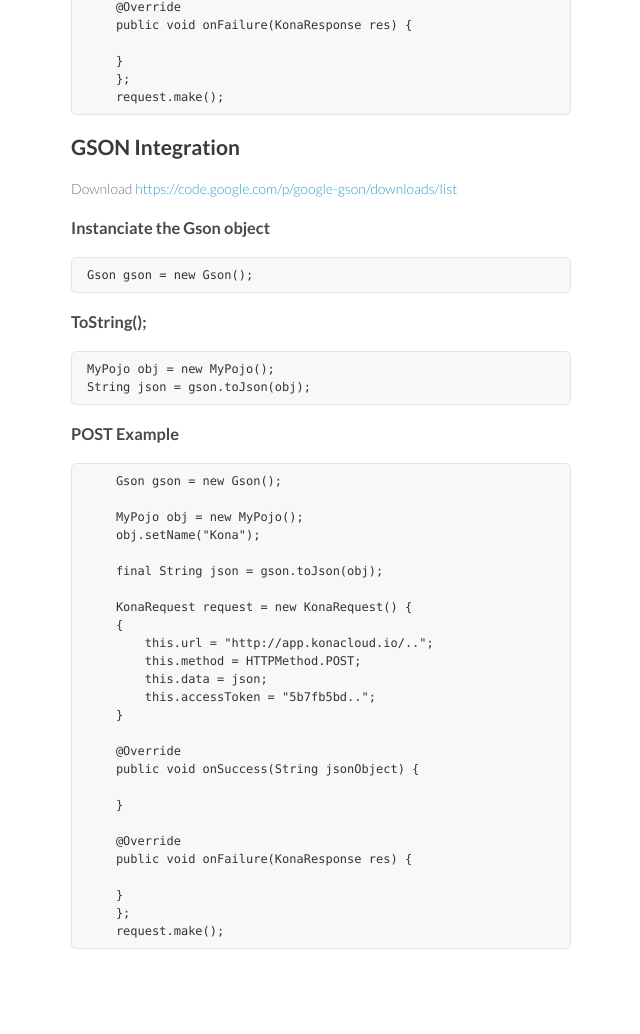
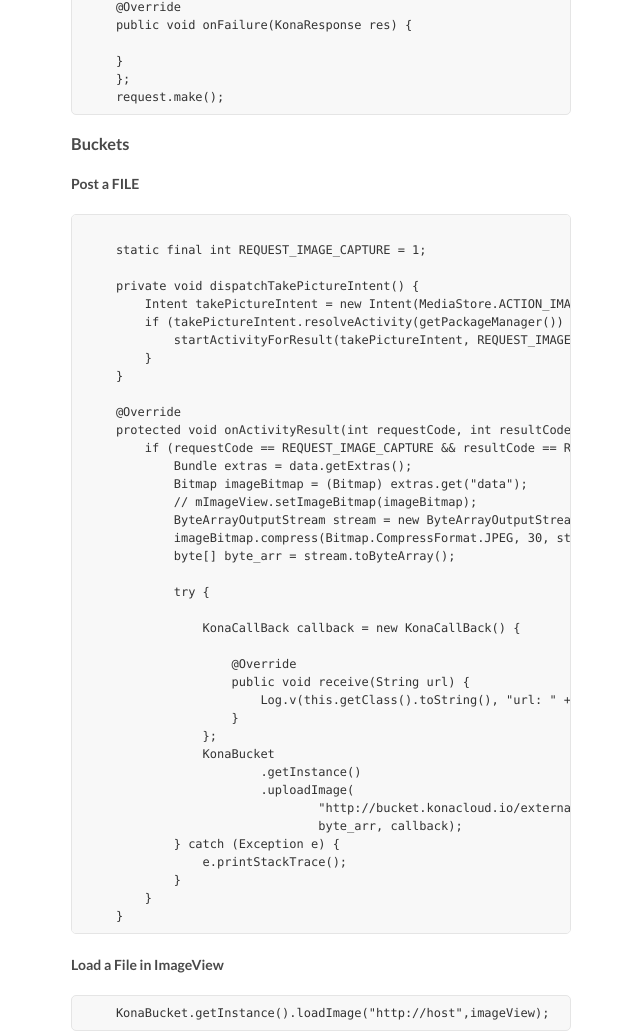
Before and after one commit to konacloud/sdk, a plain HTML site: page index.html in a window 1280 px wide. Shown: the part 2180-3214 px from the top of the page, without its empty margins (499-1139 px from the left). Drawn offline with Linux system fonts and the light colour scheme.

```diff
--- a/index.html
+++ b/index.html
@@ -157,6 +157,59 @@
     request.make();
 </code></pre>
 
+<h3>
+<a name="buckets" class="anchor" href="#buckets"><span class="octicon octicon-link"></span></a>Buckets</h3>
+
+<h4>
+<a name="post-a-file" class="anchor" href="#post-a-file"><span class="octicon octicon-link"></span></a>Post a FILE</h4>
+
+<pre><code>
+    static final int REQUEST_IMAGE_CAPTURE = 1;
+
+    private void dispatchTakePictureIntent() {
+        Intent takePictureIntent = new Intent(MediaStore.ACTION_IMAGE_CAPTURE);
+        if (takePictureIntent.resolveActivity(getPackageManager()) != null) {
+            startActivityForResult(takePictureIntent, REQUEST_IMAGE_CAPTURE);
+        }
+    }
+
+    @Override
+    protected void onActivityResult(int requestCode, int resultCode, Intent data) {
+        if (requestCode == REQUEST_IMAGE_CAPTURE &amp;&amp; resultCode == RESULT_OK) {
+            Bundle extras = data.getExtras();
+            Bitmap imageBitmap = (Bitmap) extras.get("data");
+            // mImageView.setImageBitmap(imageBitmap);
+            ByteArrayOutputStream stream = new ByteArrayOutputStream();
+            imageBitmap.compress(Bitmap.CompressFormat.JPEG, 30, stream);
+            byte[] byte_arr = stream.toByteArray();
+
+            try {
+
+                KonaCallBack callback = new KonaCallBack() {
+
+                    @Override
+                    public void receive(String url) {
+                        Log.v(this.getClass().toString(), "url: " + url);
+                    }
+                };
+                KonaBucket
+                        .getInstance()
+                        .uploadImage(
+                                "http://bucket.konacloud.io/external/api/bucket/taio/hello/b1",
+                                byte_arr, callback);
+            } catch (Exception e) {
+                e.printStackTrace();
+            }
+        }
+    }
+</code></pre>
+
+<h4>
+<a name="load-a-file-in-imageview" class="anchor" href="#load-a-file-in-imageview"><span class="octicon octicon-link"></span></a>Load a File in ImageView</h4>
+
+<pre><code>    KonaBucket.getInstance().loadImage("http://host",imageView);
+</code></pre>
+
 <h2>
 <a name="gson-integration" class="anchor" href="#gson-integration"><span class="octicon octicon-link"></span></a>GSON Integration</h2>
 
```
Also changed, not shown: params.json (+1 -1 lines).
